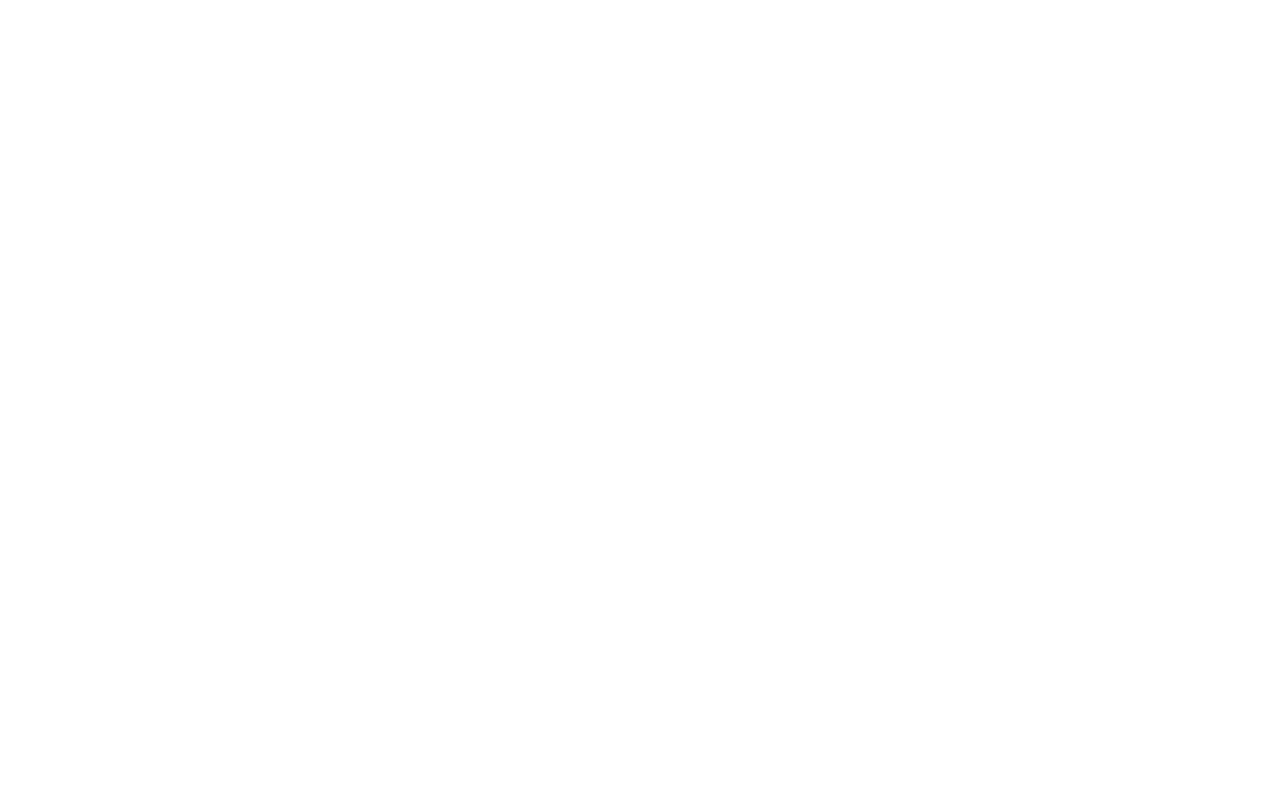
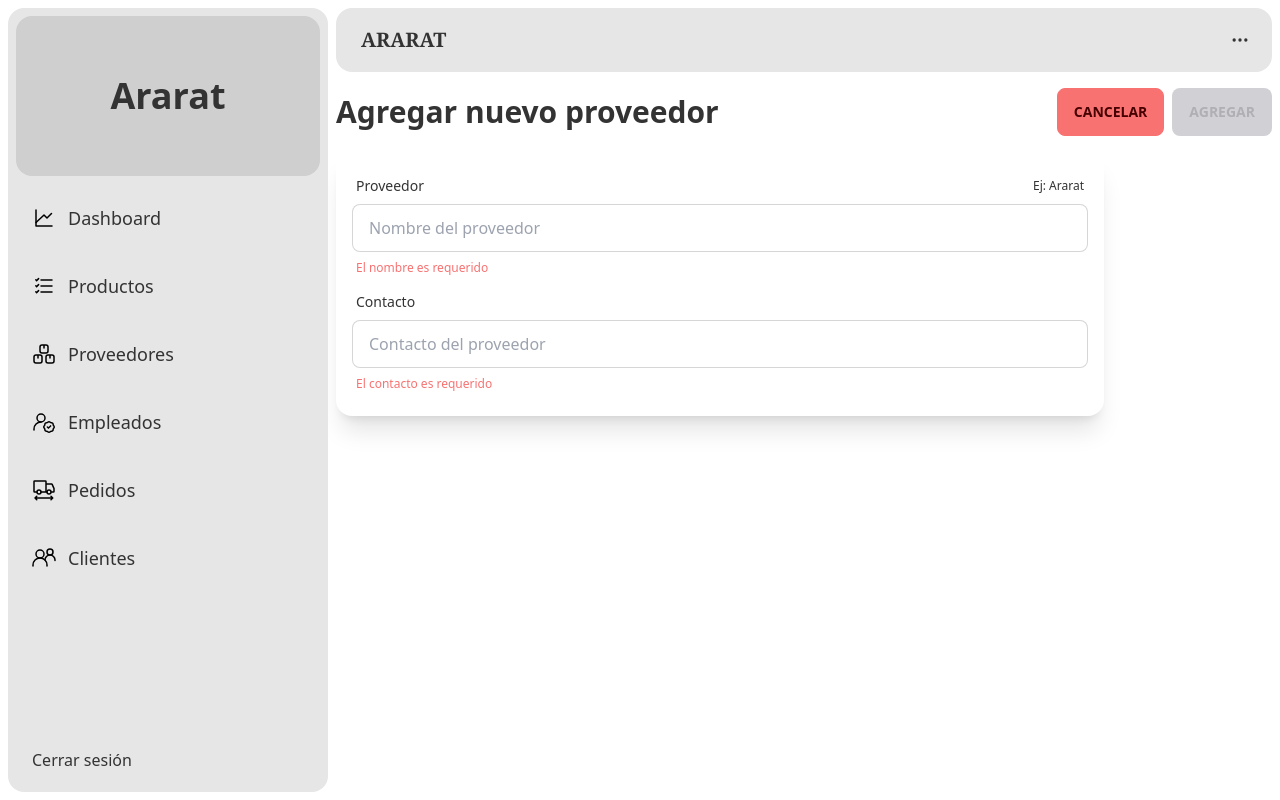
Before and after one commit to ErikCiau/ararat-system-inventory-app, an Angular app: page /suppliers/creator in a window 1280 px wide. Before the commit this address led to /. Built offline with nearby package versions, Linux system fonts and the light colour scheme.

Commit message:
added supplier creator component on app

```diff
--- a/src/app/pages/pages-rounting.module.ts
+++ b/src/app/pages/pages-rounting.module.ts
@@ -38,7 +38,13 @@
         loadChildren: () => import('./suppliers/supplier-routing.module').then(
           (m) => m.SupplierRountingModule
         )
-      }
+      },
+      {
+        path: 'suppliers/creator',
+        loadChildren: () => import('./supplier-creator/supplier-creator-routing.module').then(
+          (m) => m.SupplierCreatorRoutingModule
+        )
+      },
     ]),
   ],
   declarations: [],
--- a/src/app/pages/pages.module.ts
+++ b/src/app/pages/pages.module.ts
@@ -15,6 +15,7 @@
 import { DialogModule } from '@angular/cdk/dialog'
 import { ProductDialogEditorComponent } from './products/internal/product-dialog-editor.component';
 import { ProductDialogConfirmComponent } from './products/internal/product-dialog-confirm.component';
+import { SupplierCreatorComponent } from './supplier-creator/supplier-creator.component';
 
 const routes: Routes = [
   {
@@ -34,7 +35,8 @@
     SupplierComponent,
     ProductVariantCreatorComponent,
     ProductDialogEditorComponent,
-    ProductDialogConfirmComponent
+    ProductDialogConfirmComponent,
+    SupplierCreatorComponent,
   ],
   imports: [
     RouterModule.forChild(routes),
--- /dev/null
+++ b/src/app/pages/supplier-creator/supplier-creator.component.html
@@ -0,0 +1,41 @@
+<section id="supplier-creator" class="mt-4">
+  <div class="mb-2 lg:mb-4 flex flex-col lg:flex-row lg:justify-between items-start lg:items-center gap-4">
+    <h2 class="font-black text-xl lg:text-3xl">Agregar nuevo proveedor</h2>
+    <div class="space-x-2">
+      <button class="btn btn-sm lg:btn-md btn-error" routerLink="/suppliers">Cancelar</button>
+      <button class="btn btn-sm lg:btn-md btn-primary" [disabled]="!form.valid"
+        [ngClass]="{'animate-pulse': form.valid}" (click)="submitSupplierCreatorForm(form)">
+        Agregar
+      </button>
+    </div>
+  </div>
+  <form #form="ngForm" (ngSubmit)="submitSupplierCreatorForm(form)"
+    class="w-full shadow-xl bg-base-100 p-4 rounded-box max-w-3xl">
+
+    <div class="form-control w-full">
+      <label class="label">
+        <span class="label-text">Proveedor</span>
+        <span class="label-text-alt">Ej: Ararat</span>
+      </label>
+      <input type="text" placeholder="Nombre del proveedor" class="input input-bordered w-full"
+        [(ngModel)]="supplierForm.name" name="name" #name="ngModel" required />
+      <label class="label" *ngIf="name.getError('required')">
+        <span class="label-text-alt text-error">El nombre es requerido</span>
+      </label>
+    </div>
+
+    <div class="form-control w-full">
+      <label class="label">
+        <span class="label-text">Contacto</span>
+      </label>
+      <input type="text" placeholder="Contacto del proveedor" class="input input-bordered w-full"
+        [(ngModel)]="supplierForm.contact" name="contact" #contact="ngModel" required minlength="10" maxlength="12" />
+      <label class="label">
+        <span *ngIf="contact.getError('required')" class="label-text-alt text-error">El contacto es requerido</span>
+        <span *ngIf="contact.getError('minlength') || contact.getError('maxlength')" class="label-text-alt text-error">El
+          contacto no es valido</span>
+      </label>
+    </div>
+
+  </form>
+</section>
--- /dev/null
+++ b/src/app/pages/supplier-creator/supplier-creator.component.ts
@@ -0,0 +1,27 @@
+import { Component } from "@angular/core";
+import { NgForm } from "@angular/forms";
+import { Router } from "@angular/router";
+import { SupplierService } from "src/app/core/suppliers/services/supplier.service";
+
+@Component({
+  templateUrl: './supplier-creator.component.html'
+})
+export class SupplierCreatorComponent {
+
+  public supplierForm = {
+    name: '',
+    contact: ''
+  }
+
+  constructor(
+    private supplierService: SupplierService,
+    private router: Router,
+  ) { }
+
+  public submitSupplierCreatorForm(form: NgForm) {
+    if (!form.valid) return
+    this.supplierService.supplierCreator(form.value).subscribe(() => {
+      this.router.navigate(['/suppliers'])
+    })
+  }
+}
--- a/src/app/pages/suppliers/supplier.component.html
+++ b/src/app/pages/suppliers/supplier.component.html
@@ -3,7 +3,7 @@
     <h2 class="font-black text-3xl">Proveedores</h2>
     <div class="flex flex-row gap-1 items-center">
       <input type="text" placeholder="Buscar" class="input input-bordered w-full max-w-xs" />
-      <a class="btn btn-primary" for="modal-product-creator" routerLink="/products/creator">Agregar</a>
+      <a class="btn btn-primary" for="modal-product-creator" routerLink="/suppliers/creator">Agregar</a>
     </div>
   </div>
 
```
Also changed, not shown: src/app/pages/supplier-creator/supplier-creator-routing.module.ts (added, +15 -0 lines).
